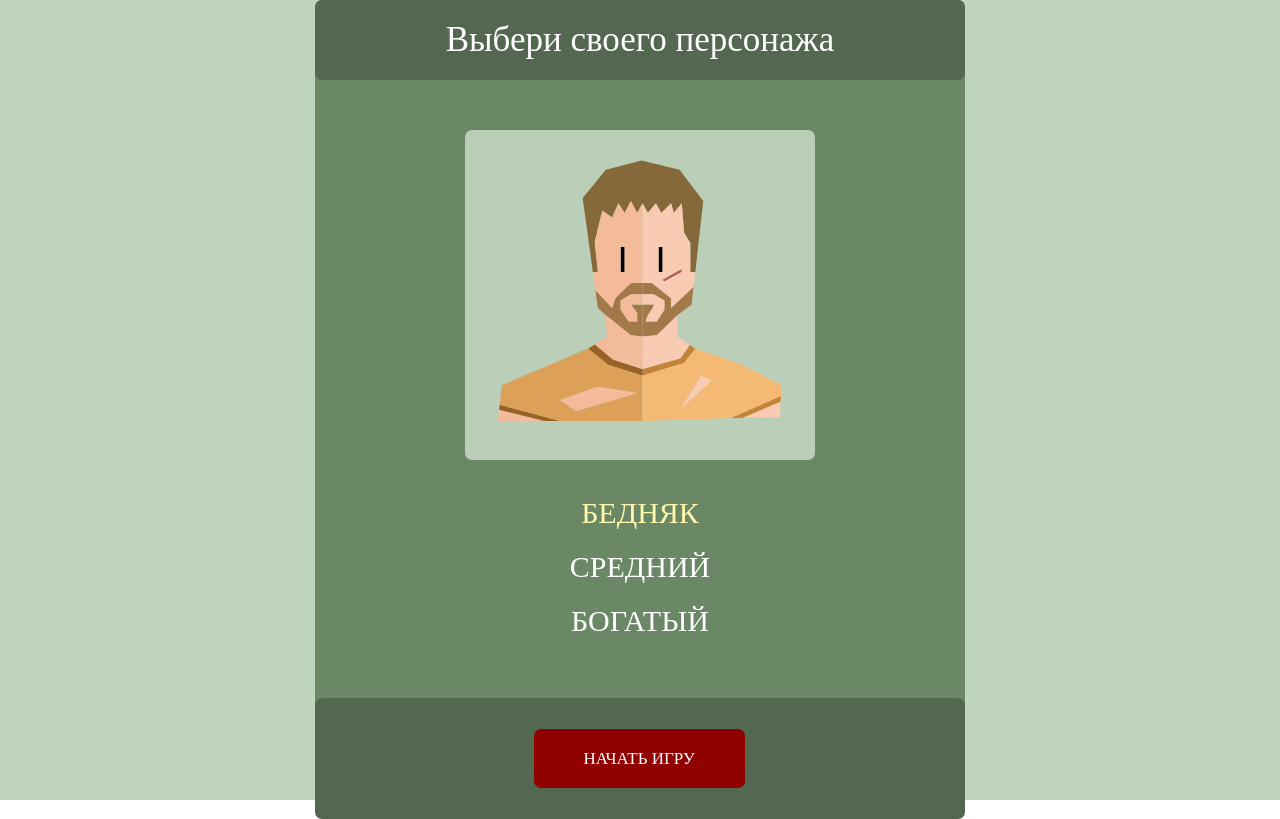
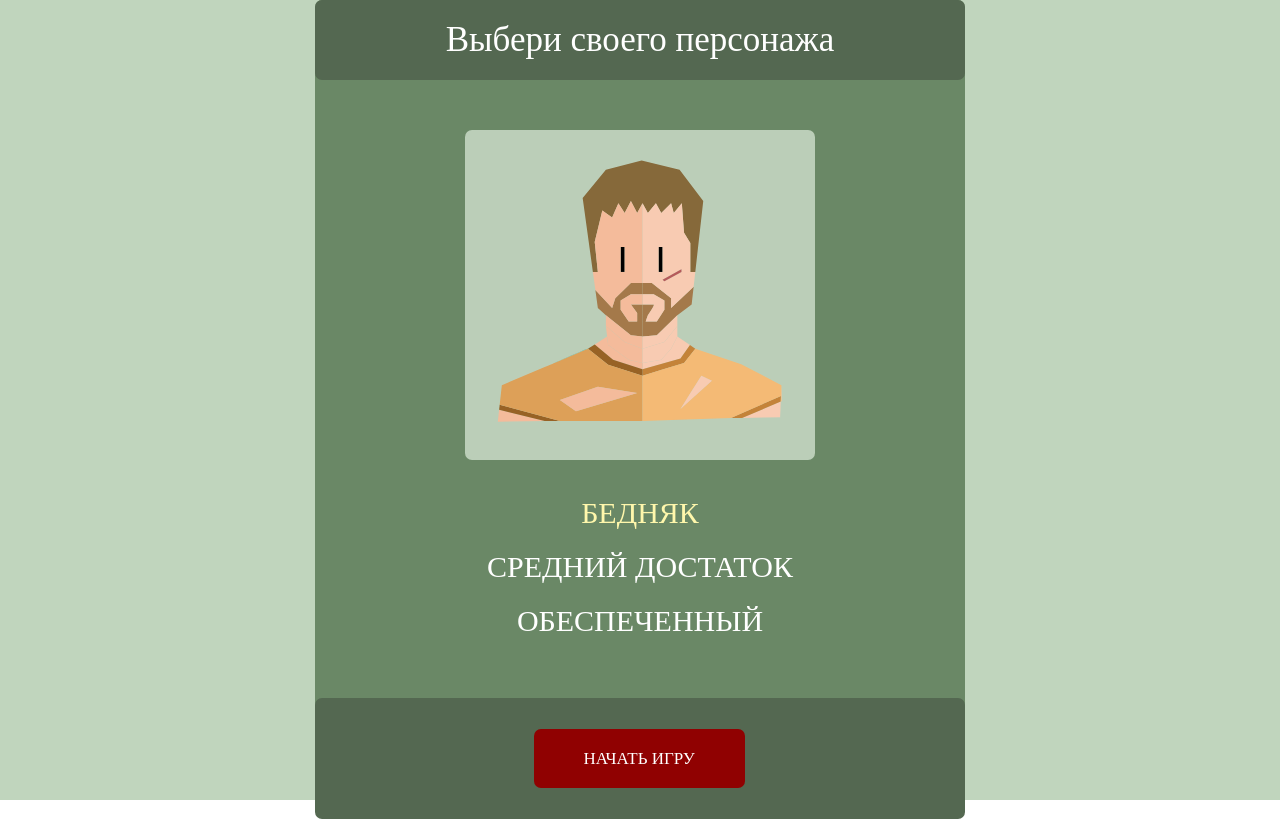
Before and after one commit to GregStukunov/centrinvestHack, a React (Create React App) app in the folder my-app/: page / in a window 1280 px wide. Built offline with nearby package versions, Linux system fonts and the light colour scheme.

Commit message:
actual questions

```diff
--- a/my-app/src/pages/HomePage/home-page.tsx
+++ b/my-app/src/pages/HomePage/home-page.tsx
@@ -13,9 +13,9 @@ const HomePage = observer(() => {
   const [selectRadioBtn, setSelectRadioBtn] = useState("Eazy");
   const isRadioSelected = (value: string): boolean => selectRadioBtn === value;
   const handleRadioClick = (e: React.ChangeEvent<HTMLInputElement>): void =>
-    setSelectRadioBtn(e.currentTarget.value)
+    setSelectRadioBtn(e.currentTarget.value);
 
-  const poor = 'Eazy';
+  const poor = "Eazy";
   const normal = "Middle";
   const rich = "Rich";
 
@@ -60,7 +60,7 @@ const HomePage = observer(() => {
                 className={`${isRadioSelected(normal) && styles.label}`}
                 htmlFor="2"
               >
-                Средний
+                Средний достаток
               </label>
             </div>
             <div className={styles.radio_btn}>
@@ -76,7 +76,7 @@ const HomePage = observer(() => {
                 className={`${isRadioSelected(rich) && styles.label}`}
                 htmlFor="3"
               >
-                Богатый
+                Обеспеченный
               </label>
             </div>
           </div>
@@ -87,7 +87,15 @@ const HomePage = observer(() => {
                 isRadioSelected(normal) && styles.yellow
               } ${isRadioSelected(rich) && styles.green}`}
             >
-              <NavLink to="/game" onClick={() => mainStore.difficultyChange(selectRadioBtn)}>Начать Игру</NavLink>
+              <NavLink
+                to="/game"
+                onClick={() => {
+                  mainStore.difficultyChange(selectRadioBtn);
+                  mainStore.easy();
+                }}
+              >
+                Начать Игру
+              </NavLink>
             </div>
           </div>
         </div>
```
